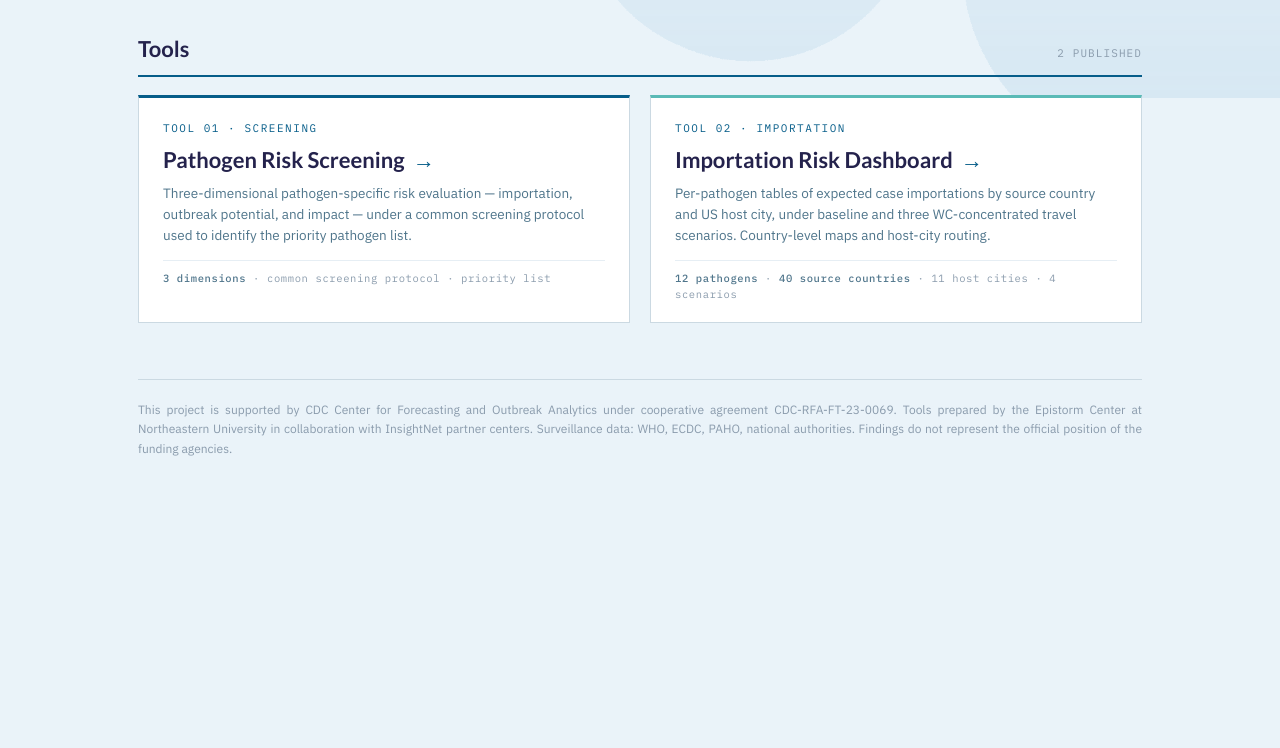
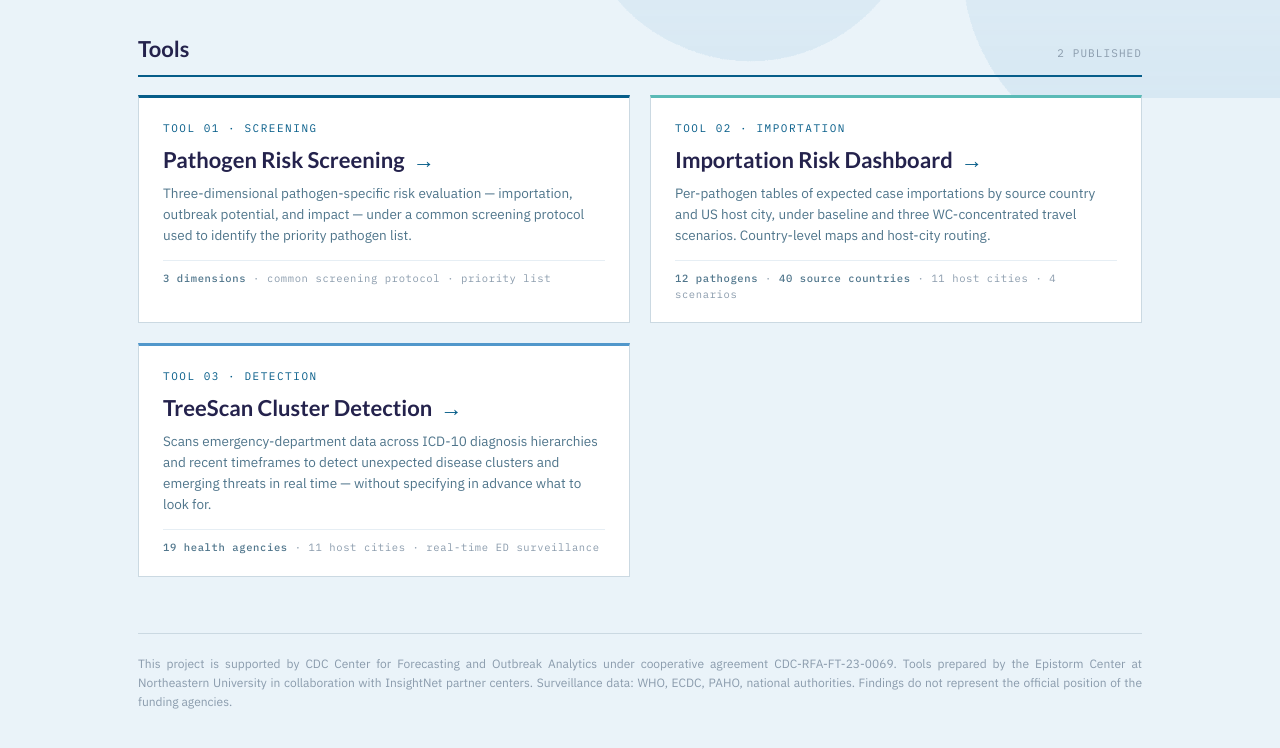
Before and after one commit to InsightNet-US/InsightNet-WorldCup, a plain HTML site: page index.html in a window 1280 px wide. Shown: the part 682-1430 px from the top of the page. Before the commit the page ends 1224 px from the top, so only its background shows below. Drawn offline with Linux system fonts and the light colour scheme.

Commit message:
Add TreeScan tool card and EPIENGAGE to working group list
Co-Authored-By: Claude Opus 4.8 (1M context) <noreply@anthropic.com>

```diff
--- a/index.html
+++ b/index.html
@@ -196,6 +196,7 @@
   /* Each tool card gets its own brand-color top edge */
   .tools-grid .tool-card:nth-of-type(1) { border-top-color: var(--accent); }
   .tools-grid .tool-card:nth-of-type(2) { border-top-color: var(--teal); }
+  .tools-grid .tool-card:nth-of-type(3) { border-top-color: var(--accent-soft); }
   .tool-card:hover {
     border-color: var(--rule);
     transform: translateY(-2px);
@@ -335,6 +336,7 @@
       <p>The Infectious Diseases World Cup working group is a multi-institutional effort across several InsightNet centers:</p>
       <ul class="centers-list">
         <li><a href="https://accidda.org/" target="_blank" rel="noopener">ACCIDDA</a></li>
+        <li><a href="https://epiengage.org/" target="_blank" rel="noopener">EPIENGAGE</a></li>
         <li><a href="https://www.epistorm.org/" target="_blank" rel="noopener">EPISTORM</a></li>
         <li><a href="https://www.visdesignlab.net/projects/2023-cdc-foresite/" target="_blank" rel="noopener">FORESITE</a></li>
       </ul>
@@ -363,6 +365,13 @@
       <div class="tool-card-meta"><b>12 pathogens</b> &middot; <b>40 source countries</b> &middot; 11 host cities &middot; 4 scenarios</div>
     </a>
 
+    <a class="tool-card" href="https://epiengage.org/projects/treescan/" target="_blank" rel="noopener">
+      <div class="tool-card-eyebrow">Tool 03 &middot; Detection</div>
+      <h3 class="tool-card-h">TreeScan Cluster Detection <span class="tool-card-arrow">&rarr;</span></h3>
+      <p class="tool-card-desc">Scans emergency-department data across ICD-10 diagnosis hierarchies and recent timeframes to detect unexpected disease clusters and emerging threats in real time — without specifying in advance what to look for.</p>
+      <div class="tool-card-meta"><b>19 health agencies</b> &middot; 11 host cities &middot; real-time ED surveillance</div>
+    </a>
+
   </section>
 
   <footer class="dashboard-footer">
```
